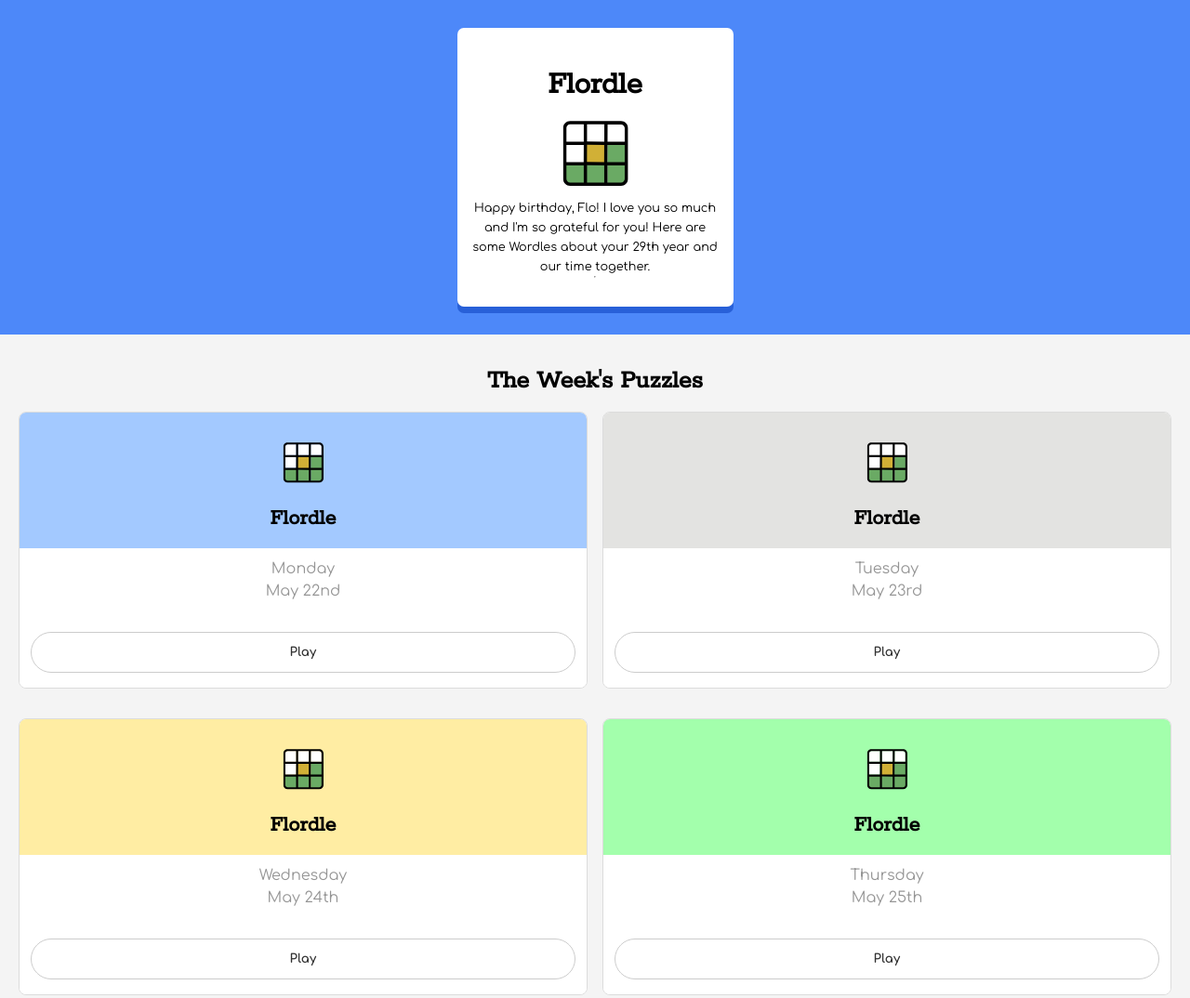
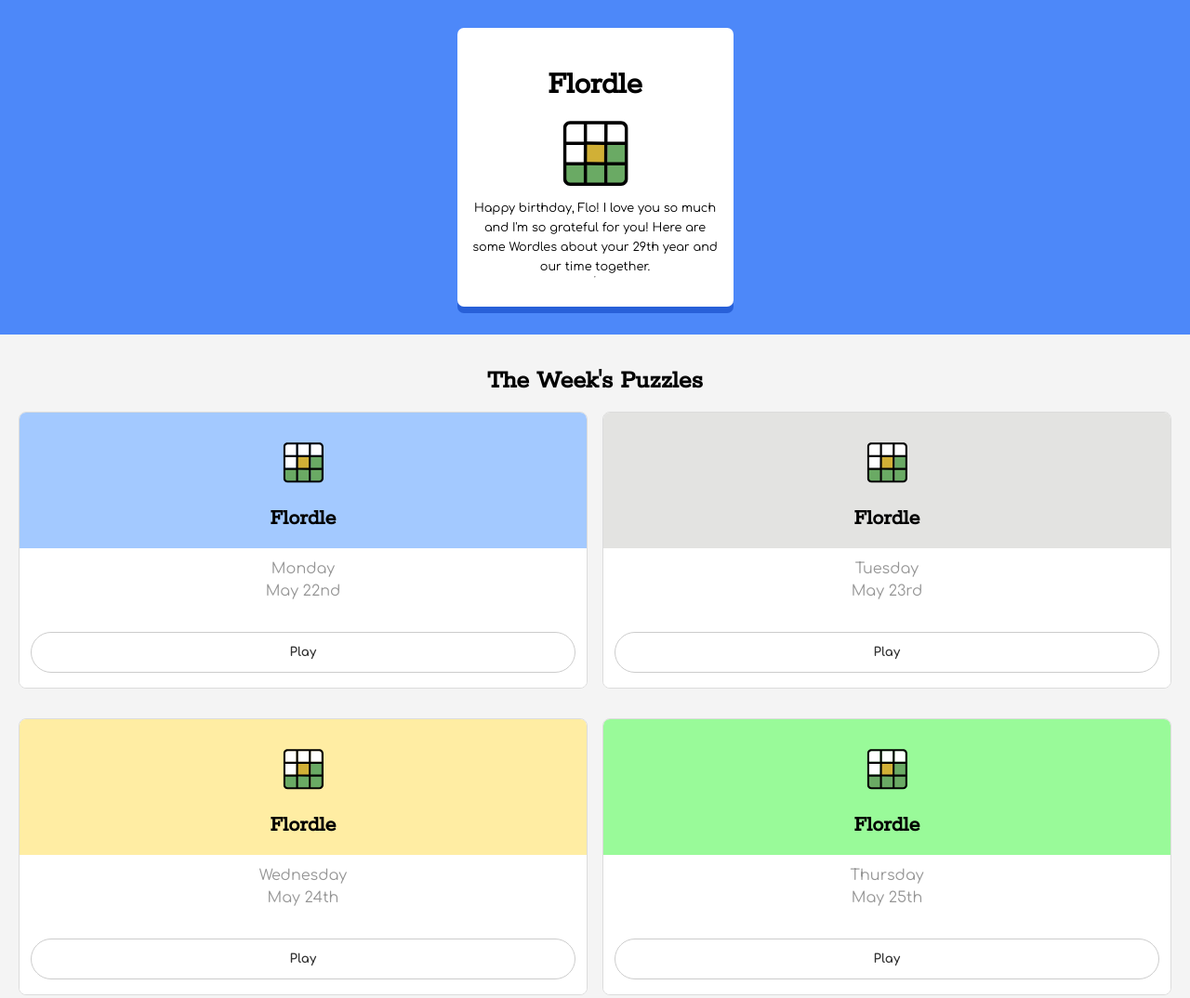
Before and after one commit to duncan-richey/mini-flo, a website: page index.html in a window 1280 px wide. Shown: the top 1074 px of the page at 93% size. Drawn offline with nearby package versions, Linux system fonts and the light colour scheme.

Commit message:
Update styles.css

```diff
--- a/styles.css
+++ b/styles.css
@@ -201,7 +201,7 @@
 }
 
 #four-mini {
-    background-color: #a3ffac;
+    background-color: #99fa99;
 }
 
 #five-mini {
```
